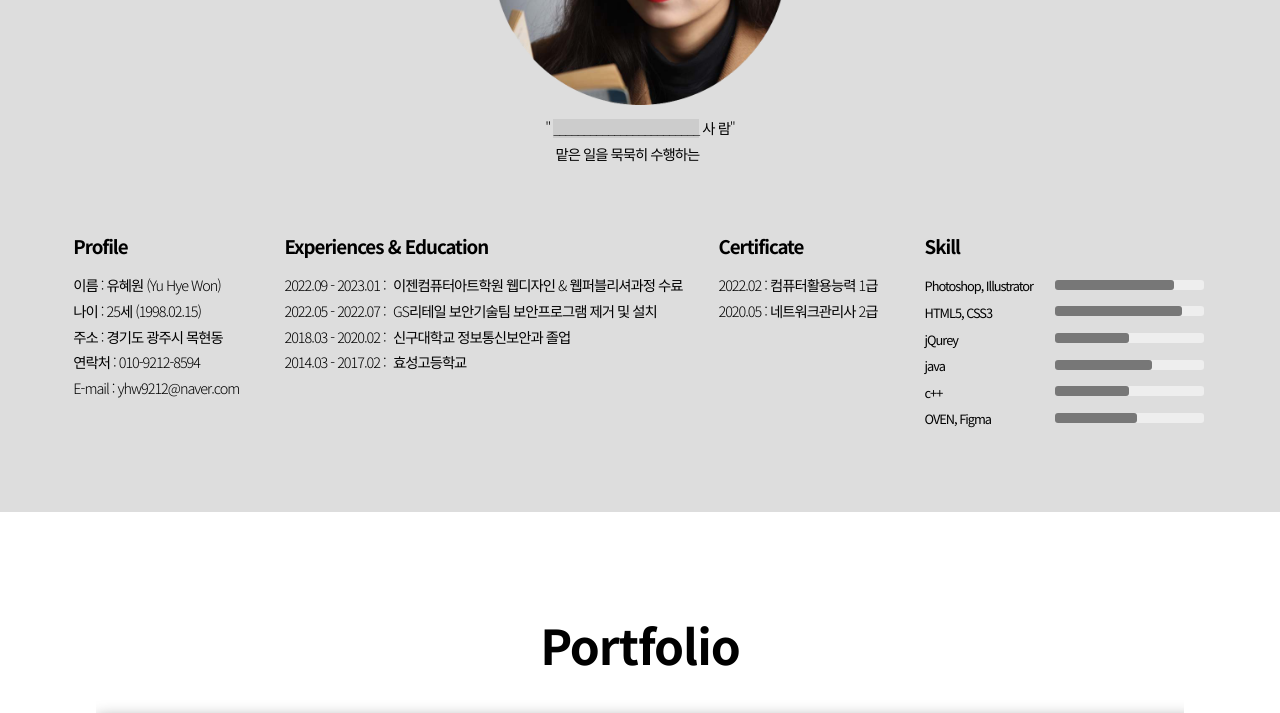
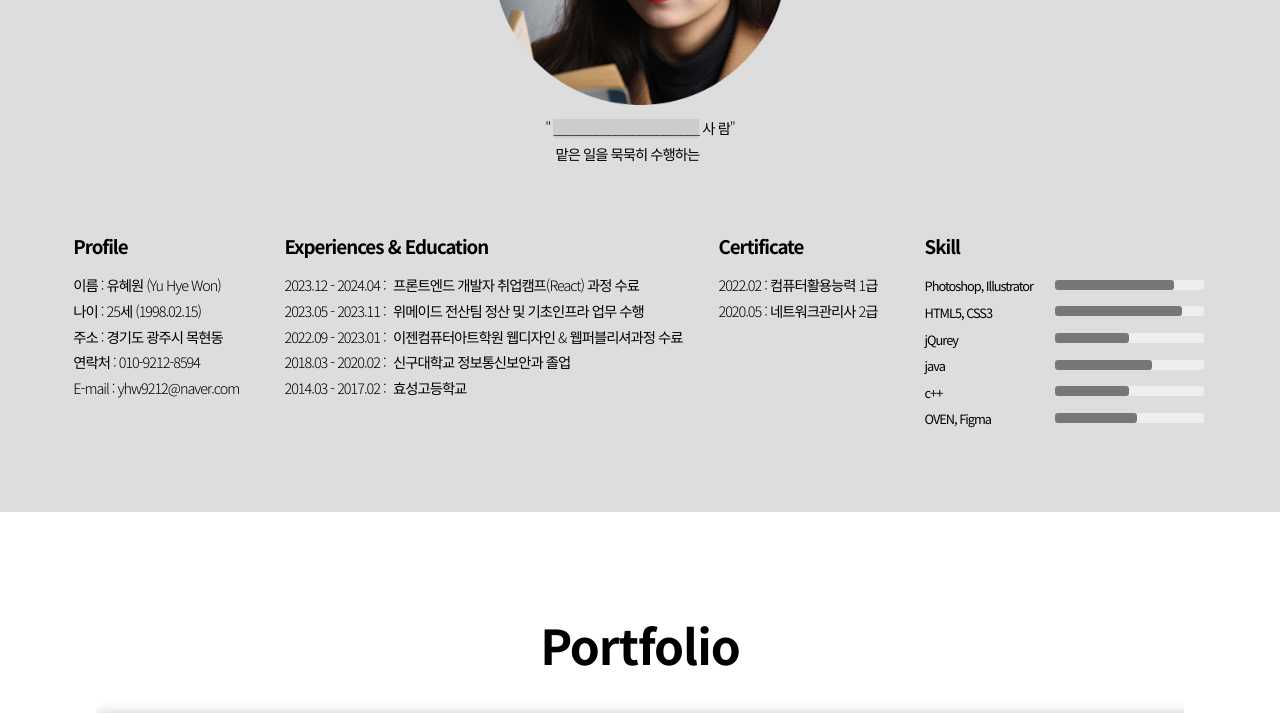
Before and after one commit to h1yoo/portfolio_frontend, a plain HTML site: page index.html in a window 1280 px wide. Shown: the part 1193-1906 px from the top of the page. Drawn offline with nearby package versions, Linux system fonts and the light colour scheme.

Commit message:
Update index.html

```diff
--- a/index.html
+++ b/index.html
@@ -57,8 +57,9 @@
 			</section>
 			<section>
 				<h3>Experiences & Education</h3>
+				<p><i>2023.12 - 2024.04 : </i><span>프론트엔드 개발자 취업캠프(React) 과정 수료</span></p>
+				<p><i>2023.05 - 2023.11 : </i><span>위메이드 전산팀 정산 및 기초인프라 업무 수행</span></p>
 				<p><i>2022.09 - 2023.01 : </i><span>이젠컴퓨터아트학원 웹디자인 & 웹퍼블리셔과정 수료</span></p>
-				<p><i>2022.05 - 2022.07 : </i><span>GS리테일 보안기술팀 보안프로그램 제거 및 설치</span></p>
 				<p><i>2018.03 - 2020.02 : </i><span>신구대학교 정보통신보안과 졸업</span></p>
 				<p><i>2014.03 - 2017.02 : </i><span>효성고등학교</span></p>
 			</section>
```
